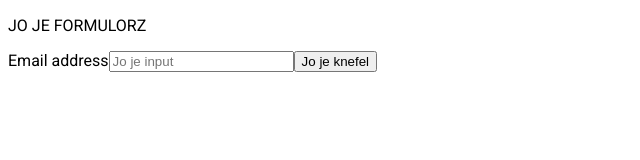
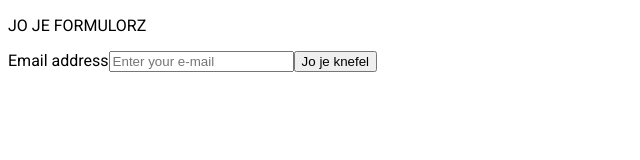
Before and after one commit to pawel-cupial/newsletter-form, a Next.js app: page / in a window 1280 px wide. Shown: the top 160 px of the page, without its empty margins (0-640 px from the left). Built offline with nearby package versions, Linux system fonts and the light colour scheme.

Commit message:
moved button & input to form component

```diff
--- a/components/button.jsx
+++ /dev/null
@@ -1,7 +0,0 @@
-const Button = () => {
-    return (
-        <button type="submit">Jo je knefel</button>
-    )
-}
-
-export default Button
--- a/components/emailInput.jsx
+++ /dev/null
@@ -1,10 +0,0 @@
-const EmailInput = () => {
-    return (
-        <label htmlFor="email">
-            Email address
-            <input type="text" placeholder="Jo je input" name="email" />
-       </label>
-    )
-}
-
-export default EmailInput
--- a/components/form.jsx
+++ b/components/form.jsx
@@ -1,24 +1,40 @@
 "use client"
 
-import Button from '@/components/button'
-import EmailInput from '@/components/emailInput'
+import { useState } from "react"
 
 const Form = () => {
+    const [emailInputValue, setEmailInputValue] = useState('');
+    const [isValid, setIsValid] = useState(false);
+    const [isTouched, setIsTouched] = useState(false);
 
-    const handleSubmit = (e) => {
-        e.preventDefault()
-        const form = e.target;
-        const formData = new FormData(form);
-        console.log(formData)
-        const formJson = Object.fromEntries(formData.entries());
-        localStorage.setItem("email", formJson.email);
+    const isInvalid = !isValid && isTouched
+
+    const changeHanlder = e => {
+        setEmailInputValue(e.target.value)
+    }
+    const submitHandler = (e) => {
+        e.preventDefault();
+        setIsTouched(true)
+
+        if(emailInputValue.trim() === '') {
+            setIsValid(false)
+            return
+        }
+
+        setIsValid(true)
+        console.log(emailInputValue);
+        setEmailInputValue('')
     }
 
     return (
-        <form method="post" onSubmit={handleSubmit}>
+        <form method="post" onSubmit={submitHandler}>
             <p>JO JE FORMULORZ</p>
-            <EmailInput />
-            <Button />
+            <label htmlFor="email">
+                Email address
+                <input type="text" placeholder="Enter your e-mail" id="email" value={emailInputValue} onChange={changeHanlder} />
+            </label>
+            <button type="submit">Jo je knefel</button>
+            {isInvalid && <p>Field cannot be empty</p>}
         </form>
     )
 }
```
